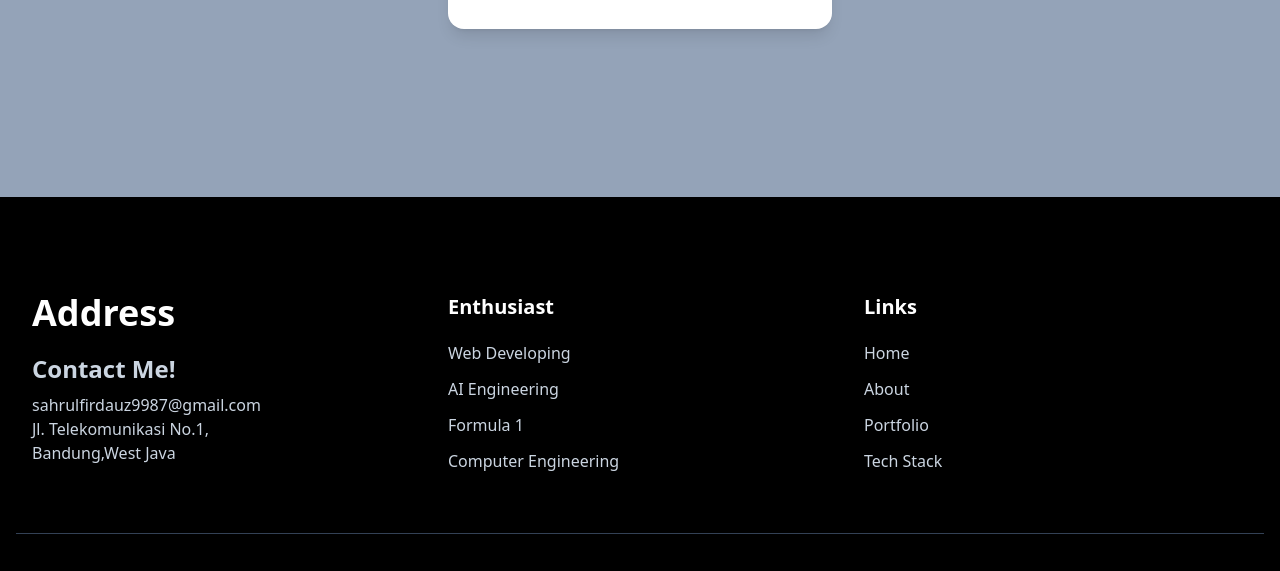
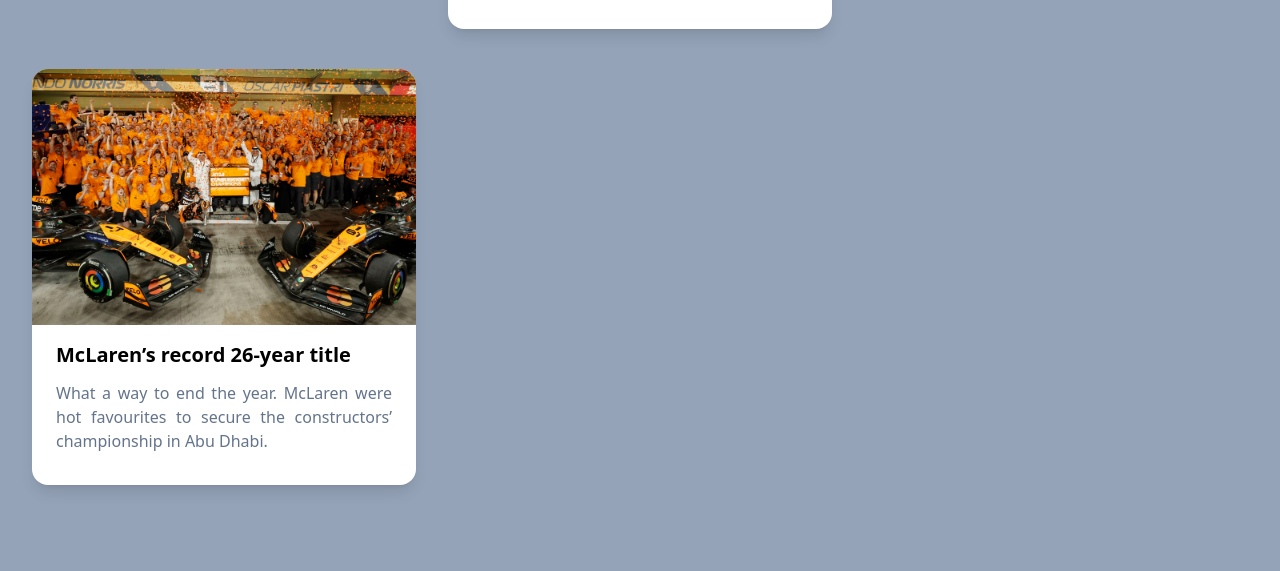
Before and after one commit to hiraeth12/portfolio, a website: page index.html in a window 1280 px wide. Shown: the part 4343-4914 px from the top of the page. Drawn offline with nearby package versions, Linux system fonts and the light colour scheme; a web font is replaced by a local one.

Commit message:
small-changes

```diff
--- a/index.html
+++ b/index.html
@@ -269,6 +269,22 @@
                         </div>
                     </div>
                 </div>
+
+                <div class="w-full px-4 lg:w-1/2 xl:w-1/3 " data-aos="zoom-out-up">
+                    <div class="bg-white rounded-2xl shadow-lg overflow-hidden mb-10">
+                        <div class="overflow-hidden group relative">
+                        <img src="./dist/img/articles/construcor.jpg" alt="constructor" class="pbject-cover w-full group-hover:scale-125 group-hover:transition-transform duration-600 ease-in-out">
+                        </div>
+                        <div class="py-4 px-6">
+                            <a href="https://www.formula1.com/en/latest/article/facts-and-stats-mclarens-record-26-year-title-wait-ends-and-leclerc-scores.2eFJvtofZMatNNagF8f2NT" target="_blank" class="block font-semibold text-xl text-black mb-3 hover:text-primary-blue truncate">
+                            <h3>McLaren’s record 26-year title </h3>
+                            </a>
+                            <p class="font-medium text-base text-slate-500 mb-4 text-justify">What a way to end the year. McLaren were hot favourites to secure the constructors’ championship in Abu Dhabi. </p>
+                        </div>
+                    </div>
+                </div>
+
+
             </div>
         </div>
     </section>
```
Also changed, not shown: dist/img/articles/SEA_SG_Games.png (added), dist/img/articles/construcor.jpg (added).
